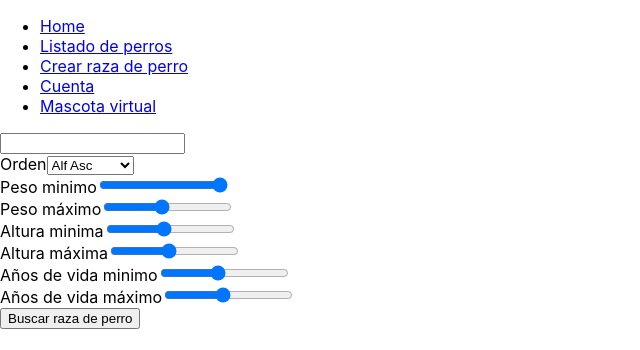
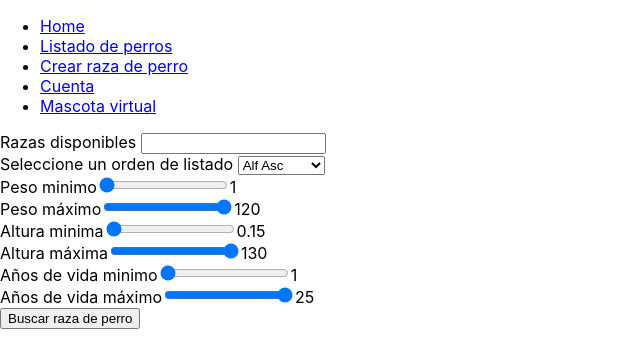
Before and after one commit to MonzonJoaquin/PI-dogs, a React (Create React App) app in the folder client/: page /main in a window 1280 px wide. Shown: the top 350 px of the page, without its empty margins (0-640 px from the left). Built offline with nearby package versions, Linux system fonts and the light colour scheme.

Commit message:
estado local form terminado

```diff
--- a/client/src/components/Form/Form.jsx
+++ b/client/src/components/Form/Form.jsx
@@ -31,6 +31,7 @@ export default class Form extends Component {
 					? this.props.inputDatalist.map((e, i) => {
 							return (
 								<div key={i}>
+									<label htmlFor={e.id}> {e.text} </label>
 									<input type="text" list={e.id} />
 									<datalist id={e.id}>
 										{e.options.map((e) => (
@@ -48,7 +49,7 @@ export default class Form extends Component {
 					? this.props.inputSelection.map((e, i) => {
 							return (
 								<div key={i}>
-									<label htmlFor={e.id}>{e.text}</label>
+									<label htmlFor={e.id}> {e.text} </label>
 									<select id={e.id}>
 										{e.options.map((e) => (
 											<option key={e.value} value={e.value}>
@@ -92,8 +93,7 @@ export default class Form extends Component {
 										max={e.max}
 										data-setmid={e.setmid}
 										onChange={(event) => e.action(event)}
-										// value={e.value}
-
+										value={e.value}
 									/>
 									{/* <input name={e.name} type={"number"} min={e.min} max={e.max} value={e.value} onChange={(event) => e.action(event)}/> */}
 									<span>{e.value}</span>
--- a/client/src/containers/Forms/CreateBreed.jsx
+++ b/client/src/containers/Forms/CreateBreed.jsx
@@ -1,4 +1,4 @@
-import React, { useEffect, useState } from "react";
+import React, { useState } from "react";
 import Form from "../../components/Form/Form";
 import Action from "../Buttons/Action";
 
@@ -28,7 +28,6 @@ export default function CreateBreed() {
 	}
 	function onChanceValue(e) {
 		onChanceStateInput(e);
-		console.log(e);
 		setValues({ ...values, [e.target.dataset.setmid]: e.target.value});
 	}
 	// controlador de state local
--- a/client/src/containers/Forms/Presentation.jsx
+++ b/client/src/containers/Forms/Presentation.jsx
@@ -1,32 +1,123 @@
-import React from "react";
+import React, { useState } from "react";
 import Form from "../../components/Form/Form";
-import Action from "../Buttons/Action"
+import Action from "../Buttons/Action";
+
+export default function Presentation({}) {
+	const [form, setForm] = useState({
+		nameBreed: "Nombre de la raza",
+
+		weightMin: 1,
+		weightMax: 120,
+
+		heightMin: 0.15,
+		heightMax: 130,
+
+		years_of_life_min: 1,
+		years_of_life_max: 25,
+
+		weightMid: 60,
+		heightMid: 65,
+		years_of_life_mid: 12,
+	});
 
 
-export default function Presentation({
-
-}) {
-
-  function onChanceStateInput(e){ // setear nuevo state del input
-    console.log(e.target.value);
-  }
-  // controlador de state local
+	function onChanceStateInput(e) {
+		// setear nuevo state del input
+		if (e.target.dataset.setmid) {
+			setForm({...form, [e.target.name] : e.target.value, [e.target.dataset.setmid]: e.target.value})
+		} else {
+			setForm({...form, [e.target.name] : e.target.value})
+		}
+	}
+   // controlador de state local
 	return (
 		<>
 			<Form
-				inputSelection={[{id:"Orden", text:"Orden", options:[{value:"Alf Asc"},{value:"Alf Desc"},{value:"Peso Asc"},{value:"Peso Desc"}]}]}
-				inputDatalist={[{id:"Razas", options:[{value:"Raza 1"},{value:"Labrador"},{value:"Dogo"},{value:"Caniche"},{value:"Bulldog"},{value:"Pitbull"},]}]}
+				inputSelection={[
+					{
+						id: "Orden",
+						text: "Seleccione un orden de listado",
+						options: [
+							{ value: "Alf Asc" },
+							{ value: "Alf Desc" },
+							{ value: "Peso Asc" },
+							{ value: "Peso Desc" },
+						],
+					},
+				]}
+				inputDatalist={[
+					{
+						id: "Razas",
+						text: "Razas disponibles",
+						options: [
+							{ value: "Raza 1" },
+							{ value: "Labrador" },
+							{ value: "Dogo" },
+							{ value: "Caniche" },
+							{ value: "Bulldog" },
+							{ value: "Pitbull" },
+						],
+					},
+				]}
 				inputRange={[
-					{ id: "peso_min", label: "Peso minimo", min: 0, max: 10 },
-					{ id: "peso_max", label: "Peso máximo", min: 10, max: 99 },
-					{ id: "altura_min", label: "Altura minima", min: 10, max: 99 },
-					{ id: "altura_max", label: "Altura máxima", min: 10, max: 99 },
-					{ id: "años_de_vida_min", label: "Años de vida minimo", min: 10, max: 99 },
-					{ id: "años_de_vida_max", label: "Años de vida máximo", min: 10, max: 99 },
+					{
+						name: "weightMin",
+						setmid: "weightMid",
+						label: "Peso minimo",
+						min: 1,
+						max: form.weightMax,
+						value: form.weightMin,
+						action: onChanceStateInput,
+					},
+					{
+						name: "weightMax",
+						label: "Peso máximo",
+						min: form.weightMid,
+						max: 120,
+						value: form.weightMax,
+						action: onChanceStateInput,
+					},
+					{
+						name: "heightMin",
+						setmid: "heightMid",
+						label: "Altura minima",
+						min: 0.15,
+						max: form.heightMax,
+						value: form.heightMin,
+						action: onChanceStateInput,
+					},
+					{
+						name: "heightMax",
+						label: "Altura máxima",
+						min: form.heightMid,
+						max: 130,
+						value: form.heightMax,
+						action: onChanceStateInput,
+					},
+					{
+						name: "years_of_life_min",
+						setmid: "years_of_life_mid",
+						label: "Años de vida minimo",
+						min: 1,
+						max: form.years_of_life_max,
+						value: form.years_of_life_min,
+						action: onChanceStateInput,
+					},
+					{
+						name: "years_of_life_max",
+						label: "Años de vida máximo",
+						min: form.years_of_life_mid,
+						max: 25,
+						value: form.years_of_life_max,
+						action: onChanceStateInput,
+					},
 				]}
-        action={onChanceStateInput}
+				action={onChanceStateInput}
 			/>
-      <Action action={(e) => console.log} content={"Buscar raza de perro"}/>
+			<Action
+				action={(e) => console.log(form)}
+				content={"Buscar raza de perro"}
+			/>
 		</>
 	);
 }
@@ -45,3 +136,7 @@ export default function Presentation({
 // years_of_life_min: this.props.years_of_life_min,
 // years_of_life_max: this.props.years_of_life_max,
 */
+
+/*
+
+*/
```
